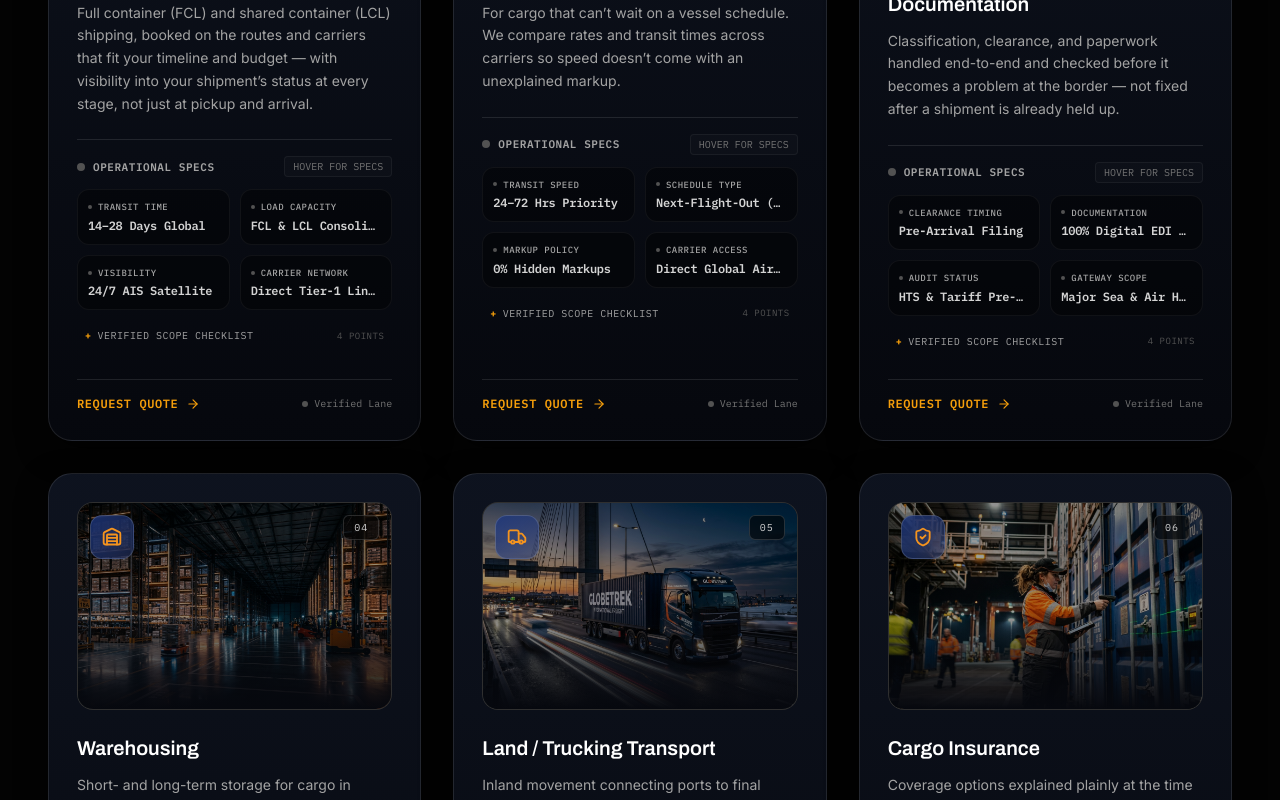
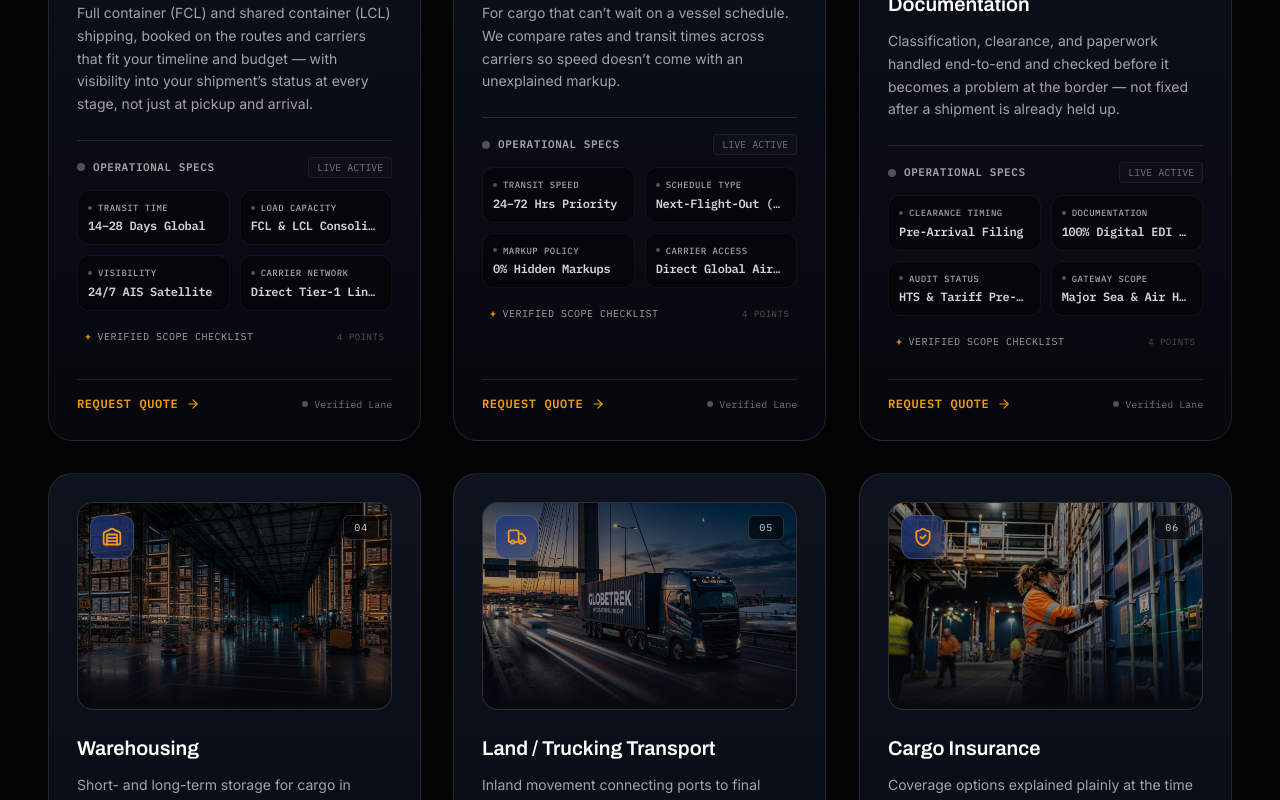
Before and after one commit to abdullahxdrashid10-hub/CCL, a React (Vite) app: page /services in a window 1280 px wide. Shown: the part 880-1680 px from the top of the page. Built offline with nearby package versions, Linux system fonts and the light colour scheme.

Commit message:
fix: remove global reduced-motion 0.01ms override and implement GPU-accelerated service-card hover scale engine

```diff
--- a/src/components/ServicesGrid.jsx
+++ b/src/components/ServicesGrid.jsx
@@ -75,7 +75,6 @@ const SERVICE_SPECS = {
 };
 
 function ServiceCard({ service, index }) {
-  const [isHovered, setIsHovered] = useState(false);
   const [showFullScope, setShowFullScope] = useState(false);
   const Icon = service.icon;
   const capabilities = SERVICE_CAPABILITIES[service.id] || [];
@@ -87,34 +86,26 @@ function ServiceCard({ service, index }) {
       animate={{ opacity: 1, y: 0 }}
       exit={{ opacity: 0, scale: 0.96 }}
       transition={{ duration: 0.4, delay: index * 0.06, ease: [0.22, 1, 0.36, 1] }}
-      onMouseEnter={() => setIsHovered(true)}
-      onMouseLeave={() => setIsHovered(false)}
-      className={`group relative rounded-3xl p-6 sm:p-7 flex flex-col justify-between overflow-hidden transition-all duration-500 ease-out ${
-        isHovered
-          ? '-translate-y-2.5 border-amber-500/60 shadow-[0_25px_60px_-15px_rgba(0,0,0,0.9),0_0_35px_rgba(245,148,30,0.22)]'
-          : 'border-white/10 shadow-[0_10px_30px_rgba(0,0,0,0.6)]'
-      }`}
+      className="h-full"
+    >
+      <div
+        className="service-card group relative h-full rounded-3xl p-6 sm:p-7 flex flex-col justify-between overflow-hidden cursor-pointer"
         style={{
           background: 'linear-gradient(180deg, rgba(16, 22, 36, 0.85) 0%, rgba(6, 8, 14, 0.95) 100%)',
           backdropFilter: 'blur(24px)',
           WebkitBackdropFilter: 'blur(24px)',
-        borderWidth: '1px',
-        borderStyle: 'solid',
+          border: '1px solid rgba(255, 255, 255, 0.1)',
         }}
       >
         {/* Dynamic ambient background glow flare on hover */}
         <div
-        className={`absolute -top-24 -right-24 w-56 h-56 rounded-full pointer-events-none transition-all duration-700 blur-3xl ${
-          isHovered ? 'opacity-100 scale-125' : 'opacity-0 scale-90'
-        }`}
-        style={{ background: 'radial-gradient(circle, rgba(245, 148, 30, 0.35) 0%, rgba(26, 53, 128, 0.2) 70%, transparent 100%)' }}
+          className="service-glow absolute -top-24 -right-24 w-56 h-56 rounded-full pointer-events-none opacity-0 scale-90 blur-3xl"
+          style={{ background: 'radial-gradient(circle, rgba(245, 148, 30, 0.4) 0%, rgba(26, 53, 128, 0.25) 70%, transparent 100%)' }}
         />
 
         {/* Subtle top border beam highlight */}
         <div
-        className={`absolute top-0 left-8 right-8 h-[1px] transition-all duration-500 ${
-          isHovered ? 'opacity-100 bg-gradient-to-r from-transparent via-amber-400 to-transparent' : 'opacity-0'
-        }`}
+          className="absolute top-0 left-8 right-8 h-[1px] opacity-0 group-hover:opacity-100 bg-gradient-to-r from-transparent via-amber-400 to-transparent transition-opacity duration-500"
         />
 
         <div>
@@ -124,9 +115,7 @@ function ServiceCard({ service, index }) {
               <img
                 src={service.image}
                 alt={service.title}
-              className={`w-full h-full object-cover object-center transition-all duration-700 ease-out ${
-                isHovered ? 'scale-108 brightness-105 contrast-[1.05]' : 'scale-100 brightness-95'
-              }`}
+                className="service-image w-full h-full object-cover object-center scale-100 brightness-95"
                 loading="lazy"
               />
               {/* Cinematic Gradient Overlay */}
@@ -135,18 +124,10 @@ function ServiceCard({ service, index }) {
               {/* Overlaid Icon Badge with hover tilt */}
               <div className="absolute top-3 left-3">
                 <div
-                className={`w-11 h-11 rounded-xl flex items-center justify-center backdrop-blur-md shadow-xl transition-all duration-500 ${
-                  isHovered
-                    ? 'scale-110 -rotate-3 border-amber-500 shadow-[0_0_20px_rgba(245,148,30,0.5)]'
-                    : 'border-white/15'
-                }`}
+                  className="service-icon w-11 h-11 rounded-xl flex items-center justify-center backdrop-blur-md shadow-xl border border-white/15"
                   style={{
-                  background: isHovered
-                    ? `linear-gradient(135deg, ${BRAND_ORANGE}, #b86200)`
-                    : `linear-gradient(135deg, ${BRAND_BLUE}cc, ${BRAND_BLUE}66)`,
-                  borderWidth: '1px',
-                  borderStyle: 'solid',
-                  color: isHovered ? '#030303' : BRAND_ORANGE,
+                    background: `linear-gradient(135deg, ${BRAND_BLUE}cc, ${BRAND_BLUE}66)`,
+                    color: BRAND_ORANGE,
                   }}
                 >
                   <Icon size={20} strokeWidth={2.2} />
@@ -155,23 +136,13 @@ function ServiceCard({ service, index }) {
 
               {/* Number & Status Badge */}
               <div className="absolute top-3 right-3 flex items-center gap-1.5">
-              <span
-                className={`text-[10px] font-mono uppercase tracking-widest px-2.5 py-1 rounded-md border backdrop-blur-md transition-all duration-300 ${
-                  isHovered
-                    ? 'text-amber-300 border-amber-500/50 bg-black/80 shadow-[0_0_12px_rgba(245,148,30,0.3)]'
-                    : 'text-neutral-300 border-white/15 bg-black/60'
-                }`}
-              >
+                <span className="text-[10px] font-mono uppercase tracking-widest px-2.5 py-1 rounded-md border border-white/15 bg-black/60 backdrop-blur-md text-neutral-300 group-hover:text-amber-300 group-hover:border-amber-500/50 group-hover:bg-black/80 transition-all duration-300">
                   0{index + 1}
                 </span>
               </div>
 
               {/* Hover Telemetry Overlay Pill on Image */}
-            <div
-              className={`absolute bottom-3 left-3 right-3 flex items-center justify-between px-3 py-1.5 rounded-lg bg-black/75 backdrop-blur-md border border-white/10 transition-all duration-300 ${
-                isHovered ? 'opacity-100 translate-y-0' : 'opacity-0 translate-y-2 pointer-events-none'
-              }`}
-            >
+              <div className="service-telemetry absolute bottom-3 left-3 right-3 flex items-center justify-between px-3 py-1.5 rounded-lg bg-black/80 backdrop-blur-md border border-white/10 opacity-0 translate-y-2 pointer-events-none">
                 <div className="flex items-center gap-2">
                   <span className="w-1.5 h-1.5 rounded-full bg-amber-400 animate-ping" />
                   <span className="text-[10px] font-mono tracking-widest text-amber-400 uppercase font-semibold">
@@ -186,11 +157,7 @@ function ServiceCard({ service, index }) {
           )}
 
           {/* Title */}
-        <h3
-          className={`text-xl font-display font-semibold mb-3 transition-colors duration-300 ${
-            isHovered ? 'text-amber-400' : 'text-white'
-          }`}
-        >
+          <h3 className="service-title text-xl font-display font-semibold mb-3 text-white">
             {service.title}
           </h3>
 
@@ -203,17 +170,13 @@ function ServiceCard({ service, index }) {
           <div className="mb-6 pt-4 border-t border-white/10">
             <div className="flex items-center justify-between mb-3">
               <div className="flex items-center gap-2">
-              <div className={`w-2 h-2 rounded-full transition-colors duration-300 ${isHovered ? 'bg-amber-400 shadow-[0_0_8px_#F5941E]' : 'bg-neutral-600'}`} />
+                <div className="spec-pip w-2 h-2 rounded-full bg-neutral-600" />
                 <span className="text-[11px] uppercase tracking-wider font-mono text-neutral-400 font-semibold">
                   Operational Specs
                 </span>
               </div>
-            <span className={`text-[10px] font-mono uppercase px-2 py-0.5 rounded border transition-all duration-300 ${
-              isHovered
-                ? 'text-amber-400 border-amber-500/40 bg-amber-500/10'
-                : 'text-neutral-500 border-white/5 bg-white/[0.02]'
-            }`}>
-              {isHovered ? 'Live Active' : 'Hover for Specs'}
+              <span className="text-[10px] font-mono uppercase px-2 py-0.5 rounded border text-neutral-500 border-white/5 bg-white/[0.02] group-hover:text-amber-400 group-hover:border-amber-500/40 group-hover:bg-amber-500/10 transition-all duration-300">
+                Live Active
               </span>
             </div>
 
@@ -222,22 +185,15 @@ function ServiceCard({ service, index }) {
               {specs.map((spec, i) => (
                 <div
                   key={i}
-                className={`p-2.5 rounded-xl border transition-all duration-300 flex flex-col justify-center ${
-                  isHovered
-                    ? 'border-amber-500/40 bg-amber-500/[0.06] shadow-[0_2px_12px_rgba(245,148,30,0.08)] -translate-y-0.5'
-                    : 'border-white/5 bg-black/40'
-                }`}
-                style={{ transitionDelay: `${i * 35}ms` }}
+                  className="spec-tile p-2.5 rounded-xl border border-white/5 bg-black/40 flex flex-col justify-center"
                 >
                   <div className="flex items-center gap-1.5 mb-1">
-                  <span className={`w-1 h-1 rounded-full ${isHovered ? 'bg-amber-400' : 'bg-neutral-600'}`} />
+                    <span className="spec-pip w-1 h-1 rounded-full bg-neutral-600" />
                     <span className="text-[9px] uppercase tracking-wider font-mono text-neutral-400 font-medium truncate">
                       {spec.label}
                     </span>
                   </div>
-                <div className={`text-xs font-mono font-semibold tracking-tight truncate transition-colors duration-300 ${
-                  isHovered ? 'text-white' : 'text-neutral-300'
-                }`}>
+                  <div className="text-xs font-mono font-semibold tracking-tight truncate text-neutral-300 group-hover:text-white transition-colors duration-300">
                     {spec.value}
                   </div>
                 </div>
@@ -248,7 +204,10 @@ function ServiceCard({ service, index }) {
             <div className="mt-3">
               <button
                 type="button"
-              onClick={() => setShowFullScope(!showFullScope)}
+                onClick={(e) => {
+                  e.stopPropagation();
+                  setShowFullScope(!showFullScope);
+                }}
                 className="w-full flex items-center justify-between py-1.5 px-2 text-[10px] font-mono uppercase tracking-wider text-neutral-400 hover:text-amber-400 transition-colors group/btn"
               >
                 <span className="flex items-center gap-1.5">
@@ -263,7 +222,7 @@ function ServiceCard({ service, index }) {
               {/* Smooth Scope Expand */}
               <div
                 className={`overflow-hidden transition-all duration-300 ease-in-out ${
-                showFullScope || isHovered ? 'max-h-52 opacity-100 mt-2' : 'max-h-0 opacity-0'
+                  showFullScope ? 'max-h-52 opacity-100 mt-2' : 'max-h-0 opacity-0 group-hover:max-h-52 group-hover:opacity-100 group-hover:mt-2'
                 }`}
               >
                 <ul className="space-y-1.5 p-2 rounded-xl bg-black/40 border border-white/5">
@@ -286,20 +245,19 @@ function ServiceCard({ service, index }) {
         <div className="pt-4 border-t border-white/10 flex items-center justify-between mt-auto">
           <Link
             to={`/contact?service=${service.id}`}
-          className={`inline-flex items-center gap-2 text-xs font-semibold uppercase tracking-wider font-mono transition-all duration-300 ${
-            isHovered ? 'text-amber-400 translate-x-1' : 'text-amber-500'
-          }`}
+            className="service-cta inline-flex items-center gap-2 text-xs font-semibold uppercase tracking-wider font-mono text-amber-500 transition-all duration-300"
           >
-          <span>Request Quote</span>
+            <span className="service-cta-text">Request Quote</span>
             <ArrowRight
               size={14}
-            className={`transition-transform duration-300 ${isHovered ? 'translate-x-1.5' : ''}`}
+              className="service-cta-arrow transition-transform duration-300"
             />
           </Link>
           <span className="flex items-center gap-1.5 text-[10px] font-mono text-neutral-500">
-          <span className={`w-1.5 h-1.5 rounded-full ${isHovered ? 'bg-emerald-400 animate-pulse' : 'bg-neutral-600'}`} />
+            <span className="w-1.5 h-1.5 rounded-full bg-neutral-600 group-hover:bg-emerald-400 group-hover:animate-pulse transition-colors" />
             Verified Lane
           </span>
+        </div>
       </div>
     </motion.div>
   );
--- a/src/index.css
+++ b/src/index.css
@@ -130,20 +130,107 @@ textarea:focus-visible,
   }
 }
 
+/* ===== Service Card Interactive Hover & Scale Engine ===== */
+.service-card {
+  transition: transform 0.35s cubic-bezier(0.16, 1, 0.3, 1),
+              box-shadow 0.35s cubic-bezier(0.16, 1, 0.3, 1),
+              border-color 0.35s ease-out,
+              background 0.35s ease-out;
+  will-change: transform, box-shadow;
+}
+
+.service-card:hover {
+  transform: translateY(-8px) scale(1.025) !important;
+  box-shadow: 0 25px 60px -15px rgba(0, 0, 0, 0.9), 0 0 40px rgba(245, 148, 30, 0.3) !important;
+  border-color: rgba(245, 148, 30, 0.6) !important;
+}
+
+.service-image {
+  transition: transform 0.6s cubic-bezier(0.16, 1, 0.3, 1), filter 0.4s ease-out;
+}
+
+.service-card:hover .service-image {
+  transform: scale(1.08) !important;
+  filter: contrast(1.05) brightness(1.05) !important;
+}
+
+.service-icon {
+  transition: transform 0.4s cubic-bezier(0.16, 1, 0.3, 1), background 0.3s ease-out, color 0.3s ease-out, box-shadow 0.3s ease-out;
+}
+
+.service-card:hover .service-icon {
+  transform: scale(1.15) rotate(-4deg) !important;
+  background: linear-gradient(135deg, #F5941E, #b86200) !important;
+  color: #030303 !important;
+  border-color: #F5941E !important;
+  box-shadow: 0 0 20px rgba(245, 148, 30, 0.5) !important;
+}
+
+.service-glow {
+  transition: opacity 0.6s ease-out, transform 0.6s ease-out;
+}
+
+.service-card:hover .service-glow {
+  opacity: 1 !important;
+  transform: scale(1.3) !important;
+}
+
+.service-telemetry {
+  transition: opacity 0.3s ease-out, transform 0.3s ease-out;
+}
+
+.service-card:hover .service-telemetry {
+  opacity: 1 !important;
+  transform: translateY(0) !important;
+}
+
+.service-title {
+  transition: color 0.3s ease-out, text-shadow 0.3s ease-out;
+}
+
+.service-card:hover .service-title {
+  color: #F5941E !important;
+  text-shadow: 0 0 16px rgba(245, 148, 30, 0.3) !important;
+}
+
+.spec-tile {
+  transition: transform 0.3s ease-out, border-color 0.3s ease-out, background 0.3s ease-out;
+}
+
+.service-card:hover .spec-tile {
+  transform: translateY(-2px) !important;
+  border-color: rgba(245, 148, 30, 0.4) !important;
+  background: rgba(245, 148, 30, 0.08) !important;
+}
+
+.spec-pip {
+  transition: background-color 0.3s ease-out, box-shadow 0.3s ease-out;
+}
+
+.service-card:hover .spec-pip {
+  background-color: #F5941E !important;
+  box-shadow: 0 0 8px #F5941E !important;
+}
+
+.service-cta-arrow {
+  transition: transform 0.3s cubic-bezier(0.16, 1, 0.3, 1);
+}
+
+.service-card:hover .service-cta-arrow {
+  transform: translateX(6px) !important;
+}
+
+.service-cta-text {
+  transition: color 0.3s ease-out;
+}
+
+.service-card:hover .service-cta-text {
+  color: #FFAA40 !important;
+}
+
 /* ===== Focus Styling ===== */
 input:focus,
 textarea:focus,
 select:focus {
   outline: none;
 }
-
-/* ===== Reduced Motion ===== */
-@media (prefers-reduced-motion: reduce) {
-  *,
-  *::before,
-  *::after {
-    animation-duration: 0.01ms !important;
-    animation-iteration-count: 1 !important;
-    transition-duration: 0.01ms !important;
-  }
-}
```
Lines whose indentation alone changed are shown as unchanged.
